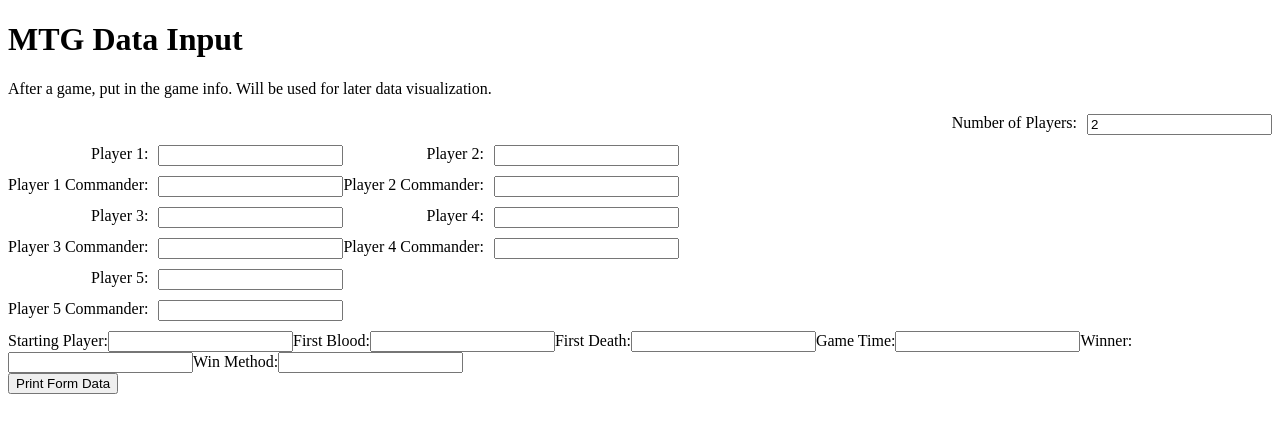
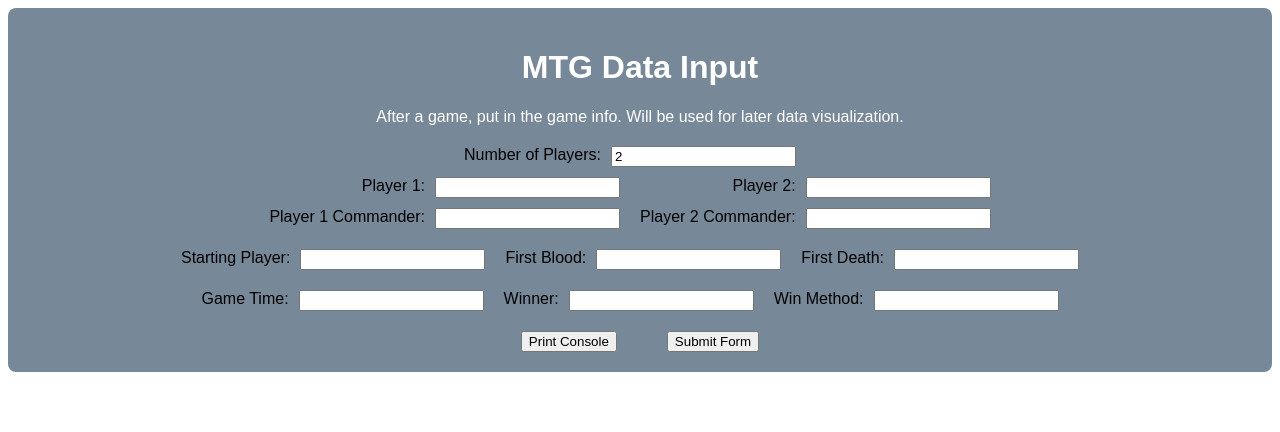
Before and after one commit to VictorFrank/cv, an Angular app in the folder frontend-angular/: page /mtgInput in a window 1280 px wide. Shown: the top 432 px of the page. Built offline with nearby package versions, Linux system fonts and the light colour scheme.

Commit message:
Adds a bit of styling to frontend part of mtg input

```diff
--- a/frontend-angular/src/app/mtg-input/mtg-input.component.css
+++ b/frontend-angular/src/app/mtg-input/mtg-input.component.css
@@ -1,9 +1,28 @@
-.playerContainer {
+.background {
+    background-color: lightslategray;
+    padding: 20px;
+    border-radius: 8px;
+    font-family: 'Arial', sans-serif;
+}
+
+.headline {
+    color: white;
+    text-align: center;
+    margin-bottom: 20px;
+}
+
+.formContainer {
+    display: flex;
+    flex-direction: column;
+    align-items: center;
+    width: 100%;
+}
+
+.partContainer {
     display: flex;
     flex-direction: row;
-    align-items: flex-end;
-    max-width: 1000px;
     flex-wrap: wrap;
+    margin-bottom: 10px;
 }
 
 .inputContainer {
@@ -11,5 +30,13 @@
     flex-direction: row;
     justify-content: flex-end;
     margin-bottom: 10px;
+    margin-right: 20px;
     gap: 10px;
 }
+
+.inputBottom {
+    display: flex;
+    flex-direction: row;
+    justify-content: center;
+    gap: 50px;
+}
--- a/frontend-angular/src/app/mtg-input/mtg-input.component.html
+++ b/frontend-angular/src/app/mtg-input/mtg-input.component.html
@@ -1,13 +1,15 @@
-<div>
+<div class="background">
+    <div class="headline">
         <h1>MTG Data Input</h1>
         <p>After a game, put in the game info. Will be used for later data visualization.</p>
-    <form>
+    </div>
+    <form class="formContainer">
         <div class="inputContainer">
             <label for="playerNumber">Number of Players:</label>
-            <input type="number" id="playerNumber" [(ngModel)]="playerNumber" name="playerNumber" required>
+            <input type="number" id="playerNumber" [(ngModel)]="playerNumber" name="playerNumber" (ngModelChange)="handlePlayerNumberChange(playerNumber)" required>
         </div>
-        <div class="playerContainer">
-            <div class="player1Container">
+        <div class="partContainer">
+            <div class="individualPlayerContainer">
                 <div class="inputContainer">
                     <label for="player1">Player 1:</label>
                     <input type="text" id="player1" [(ngModel)]="mtgFormData.player1" name="player1" required>
@@ -18,7 +20,7 @@
                 </div>
             </div>
 
-            <div class="player2Container">
+            <div class="individualPlayerContainer">
                 <div class="inputContainer">
                     <label for="player2">Player 2:</label>
                     <input type="text" id="player2" [(ngModel)]="mtgFormData.player2" name="player2" required>
@@ -29,7 +31,7 @@
                 </div>
             </div>
 
-            <div class="player3Container">
+            <div class="individualPlayerContainer" *ngIf="playerNumber >= 3">
                 <div class="inputContainer">
                     <label for="player3">Player 3:</label>
                     <input type="text" id="player3" [(ngModel)]="mtgFormData.player3" name="player3">
@@ -40,7 +42,7 @@
                 </div>
             </div>
 
-            <div class="player4Container">
+            <div class="individualPlayerContainer" *ngIf="playerNumber >= 4">
                 <div class="inputContainer">
                     <label for="player4">Player 4:</label>
                     <input type="text" id="player4" [(ngModel)]="mtgFormData.player4" name="player4">
@@ -51,7 +53,7 @@
                 </div>
             </div>
 
-            <div class="player5Container">
+            <div class="individualPlayerContainer" *ngIf="playerNumber >= 5">
                 <div class="inputContainer">
                     <label for="player5">Player 5:</label>
                     <input type="text" id="player5" [(ngModel)]="mtgFormData.player5" name="player5">
@@ -63,26 +65,44 @@
             </div>
         </div>
 
+        <div class="partContainer">
+            <div class="inputContainer">
                 <label for="startingPlayer">Starting Player:</label>
                 <input type="text" id="startingPlayer" [(ngModel)]="mtgFormData.startingPlayer" name="startingPlayer">
-
+            </div>
+            <div class="inputContainer">
                 <label for="fb">First Blood:</label>
                 <input type="text" id="fb" [(ngModel)]="mtgFormData.fb" name="fb">
-
+            </div>
+            <div class="inputContainer">
                 <label for="fdeath">First Death:</label>
                 <input type="text" id="fdeath" [(ngModel)]="mtgFormData.fdeath" name="fdeath">
+            </div>
+        </div>
 
+        <div class="partContainer">
+            <div class="inputContainer">
                 <label for="gametime">Game Time:</label>
                 <input type="text" id="gametime" [(ngModel)]="mtgFormData.gametime" name="gametime">
-
+            </div>
+            <div class="inputContainer">
                 <label for="win">Winner:</label>
                 <input type="text" id="win" [(ngModel)]="mtgFormData.win" name="win">
-
+            </div>
+            <div class="inputContainer">
                 <label for="wmethod">Win Method:</label>
                 <input type="text" id="wmethod" [(ngModel)]="mtgFormData.wmethod" name="wmethod">
+            </div>
+        </div>
     </form>
 
+    <div class="inputBottom">
         <button (click)="printFormData()">
-        Print Form Data
+            Print Console
+        </button>
+        <button (click)="submitForm()">
+            Submit Form
         </button>
     </div>
+
+</div>
--- a/frontend-angular/src/app/mtg-input/mtg-input.component.ts
+++ b/frontend-angular/src/app/mtg-input/mtg-input.component.ts
@@ -1,10 +1,11 @@
 import { Component } from '@angular/core';
 import { FormsModule } from "@angular/forms";
+import {NgIf} from "@angular/common";
 
 @Component({
   selector: 'app-mtg-input',
   standalone: true,
-  imports: [FormsModule],
+    imports: [FormsModule, NgIf],
   templateUrl: './mtg-input.component.html',
   styleUrl: './mtg-input.component.css'
 })
@@ -34,4 +35,13 @@
         console.log(this.mtgFormData);
     }
 
+    handlePlayerNumberChange(event: number): void {
+        this.playerNumber = event
+        console.log(`Player number changed to: ${this.playerNumber}`);
+    }
+
+    submitForm(): void {
+        console.log('Form submitted with data:', this.mtgFormData);
+    }
+
 }
```
Lines whose indentation alone changed are shown as unchanged.
